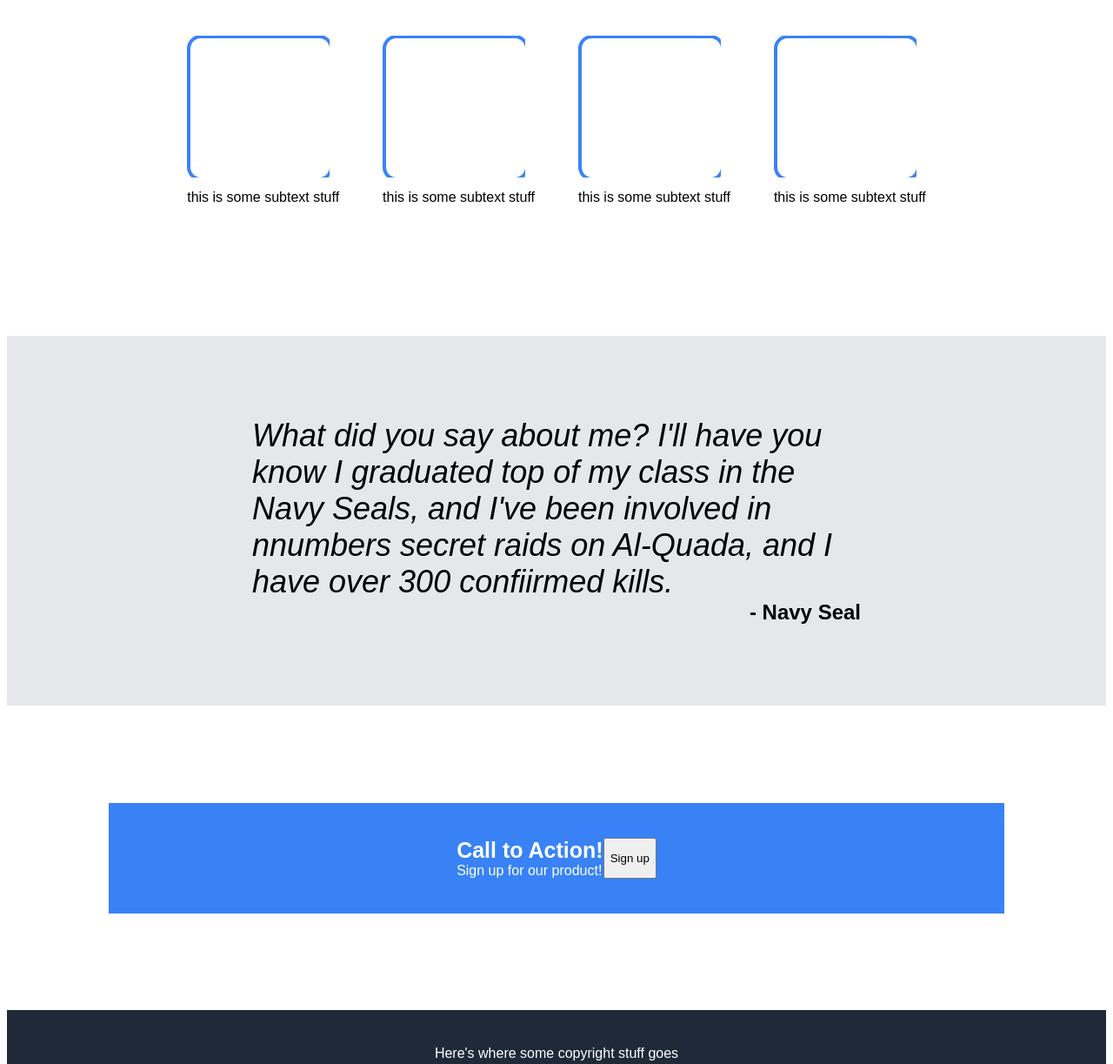
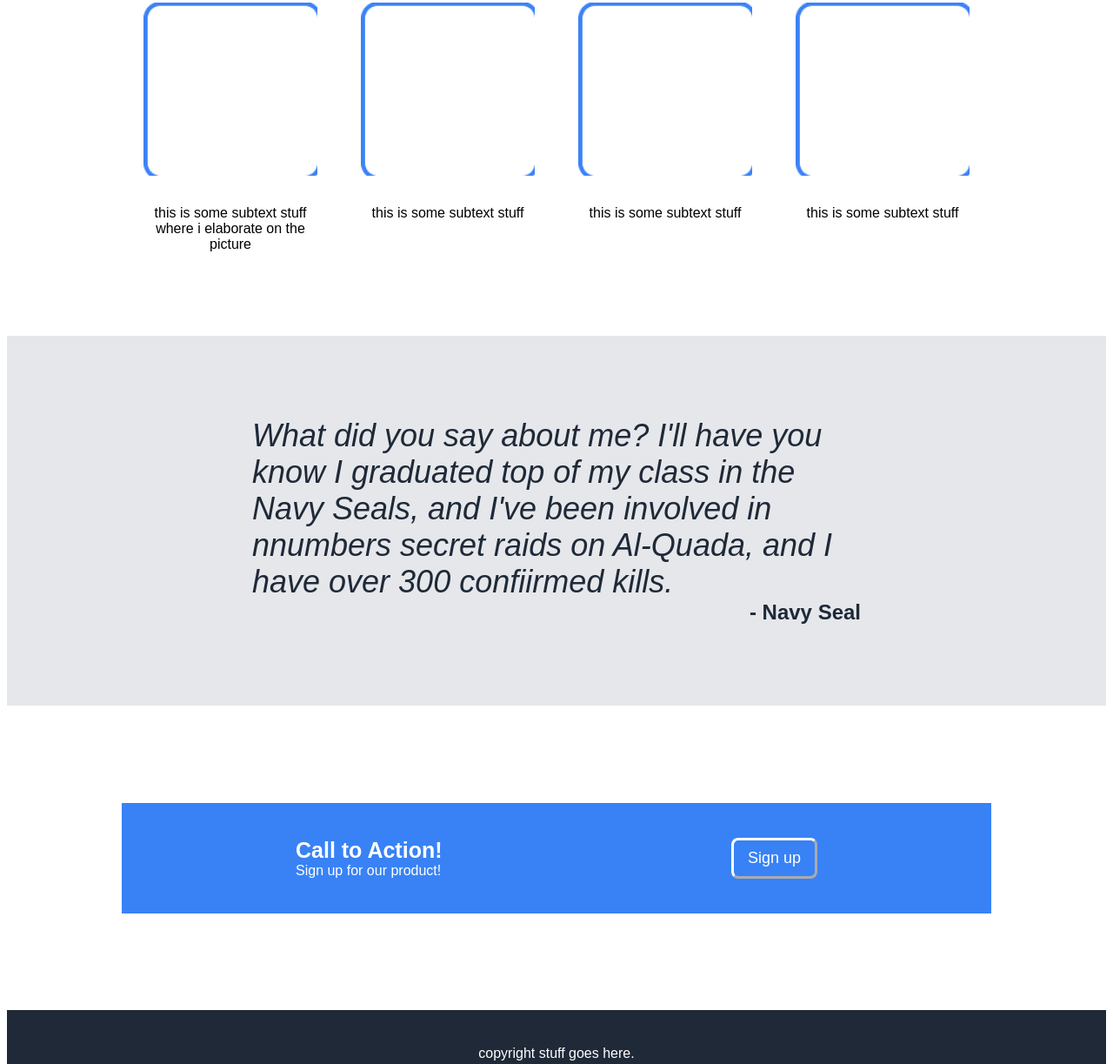
Before and after one commit to RyanMcEntire/Landing-Page, a plain HTML site: page index.html in a window 1280 px wide. Shown: the part 672-1895 px from the top of the page at 87% size. Drawn offline with Linux system fonts and the light colour scheme.

Commit message:
add complete first pass for all element placements and color

```diff
--- a/index.html
+++ b/index.html
@@ -36,7 +36,7 @@
         <div class="info-box">
             <div class="info">
                 <img class="square-img" src="./images/placeholder-square.png" alt="replace with info">
-                <div class="text">this is some subtext stuff</div>
+                <div class="text">this is some subtext stuff where i elaborate on the picture</div>
             </div>
             <div class="info">
                 <img class="square-img" src="./images/placeholder-square.png" alt="replace with info">
@@ -60,15 +60,18 @@
     </div>
     <div class="container fourth">
         <div class="call-box">
-            <div class="call-text">
-                <div class="call-action">Call to Action!</div>
-                <div class="sign-up">Sign up for our product!</div>
+
+            <div class="call-container">
+                <div class="call-text">
+                    <div class="call-action">Call to Action!</div>
+                    <div class="sign-up">Sign up for our product!</div>
+                </div>
+                <button class="bottom">Sign up</button>
             </div>
-            <button class="bottom">Sign up</button>
         </div>
     </div>
     <div class="footer">
-        <div class="copyright">Here's where some copyright stuff goes</div>
+        <div class="copyright">copyright stuff goes here.</div>
     </div>
 </body>
 </html>
--- a/styles.css
+++ b/styles.css
@@ -81,20 +81,30 @@ body {
     font-size: 36px;
     font-weight: bolder;
     padding-top: 50px;
+    padding-bottom: 25px;
 }
 
 .info-box {
     display: flex;
     gap: 50px;
     padding-bottom: 150px;
+    padding-right: 0;
 }
 
 .info {
     gap: 24px;
+    display: flex;
+    flex-direction: column;
 }
 
 .square-img {
     padding-bottom: 10px;
+    justify-content: center;
+}
+
+.text {
+    width: 200px;
+    text-align: center;
 }
 
 .container.third {
@@ -116,12 +126,14 @@ body {
     font-size: 36px;
     font-weight: 100;
     font-style: italic;
+    color: #1F2937
 }
 
 .author {
     font-size: 24px;
     font-weight: bolder;
     text-align: right;
+    color: #1F2937;
 }
 
 .container.fourth {
@@ -135,15 +147,22 @@ body {
 
 .call-box {
     background-color: #3882F6;
-    padding: 40px 400px;
+    padding: 40px 200px;
     display: flex;
-    justify-content: space-around;
 
 }
 
+.call-container {
+    width: 600px;
+    display: flex;
+    justify-content: space-between;
+}
+
 .call-action {
+    display: flex;
     font-size: 25px;
     font-weight: 900;
+    justify-content: space-between;
 }
 
 .footer {
@@ -154,3 +173,21 @@ body {
     justify-content: center;
     align-items: center;
 }
+
+button {
+    background-color: #3882F6;
+    color: white;
+    padding: 8px 16px;
+    border-radius: 8px;
+    border: none;
+}
+
+.top, .bottom {
+    font-size: 18px;;
+}
+
+button.bottom {
+
+    border-color: white;
+    border-style: outset;
+}
```
